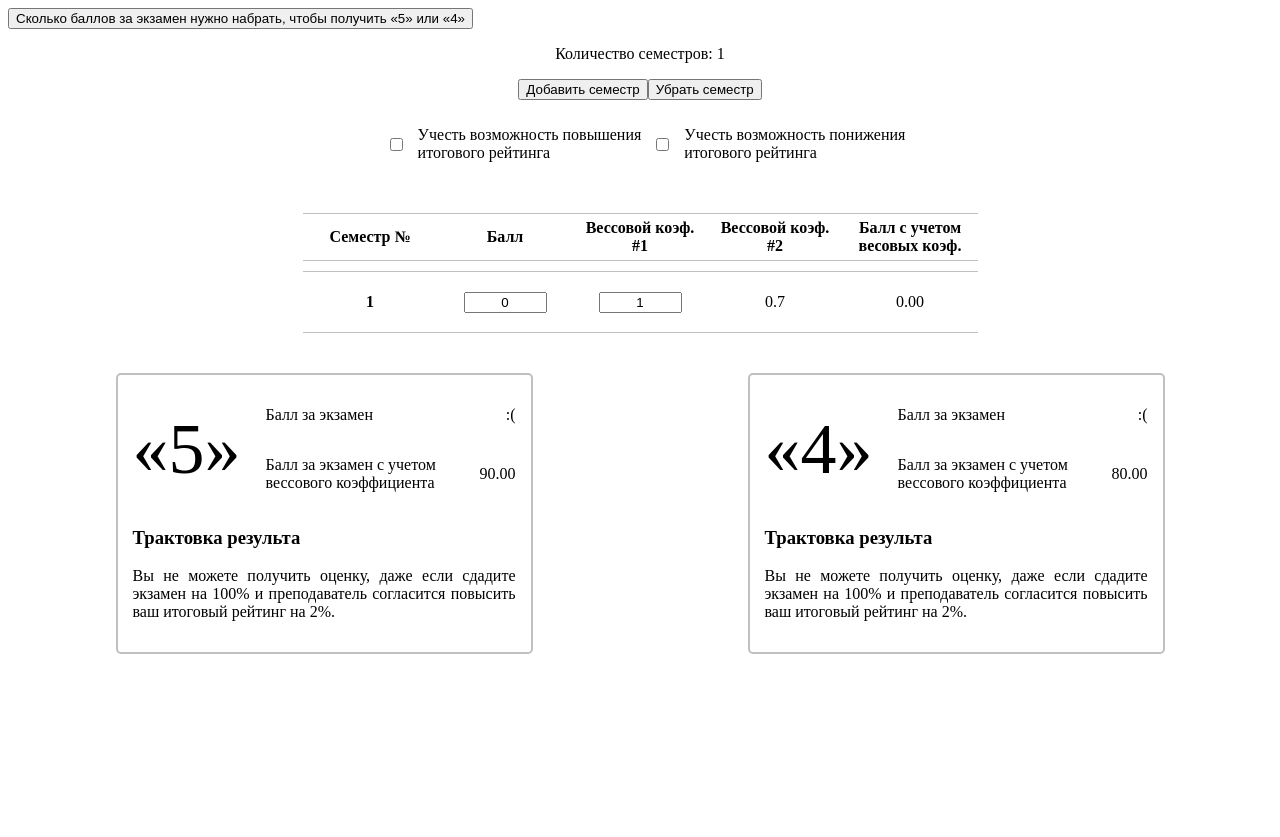
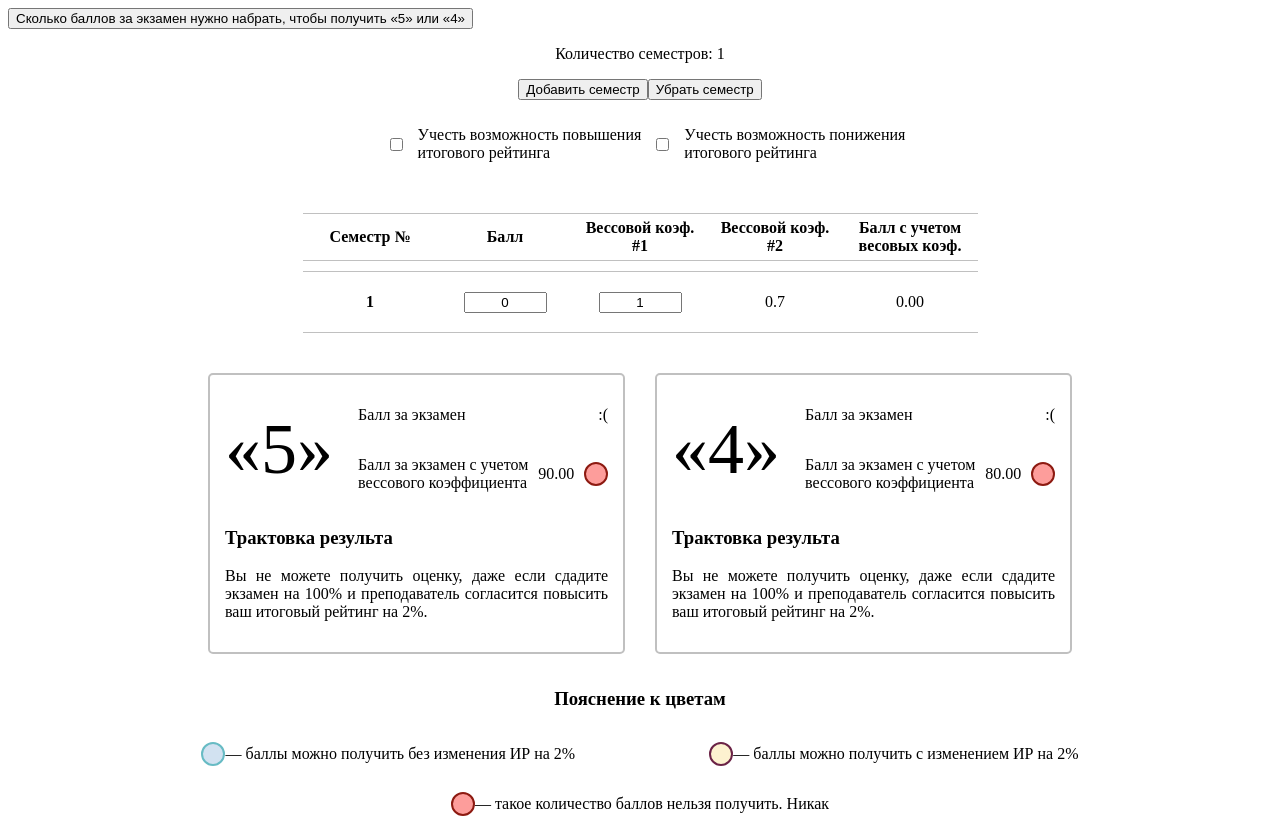
Before and after one commit to slavaklevleev/rsmu-rating, a React (Create React App) app: page / in a window 1280 px wide. Both pictures are taken after a click on the button 240 px from the left and 18 px from the top of the page. Before the commit the page ends 800 px from the top, so only its background shows below. Built offline with nearby package versions, Linux system fonts and the light colour scheme.

Commit message:
Add indicator for score with coeff

```diff
--- a/src/components/TermGradeCalc/Calculator.js
+++ b/src/components/TermGradeCalc/Calculator.js
@@ -2,19 +2,42 @@ import React from "react";
 import CalculatorForm from "./CalculatorForm";
 import Result from "./Result";
 import Table from "./Table";
+import Indicator from "./Indicator";
 
 //--------------------------------TO-DO--------------------------------
 // --- Предупреддение о том, что сумма коэфф > 1
 // --- Предупреждение о том, что количество семместров макс или мин
-// --- Изменение цветов
-// --- Стили
 //---------------------------------------------------------------------
 
 const RESULT_STYLE = {
   display: "flex",
   flexDirection: "row",
+  justifyContent: "center",
+  flexWrap: "wrap",
+};
+
+const COLOR_EXPLAIN = {
+  display: "flex",
+  margin: "0px 10px",
+  flexDirection: "row",
+  alignItems: "center",
+  width: "max-content",
+};
+
+const COLOR_EXPLAIN_BLOCK = {
+  display: "flex",
+  flexDirection: "column",
+  alignItems: "center",
+  margin: "auto",
+};
+
+const COLOR_EXPLAIN_INNER_BLOCK = {
+  width: "80%",
+  display: "flex",
+  flexDirection: "row",
+  flexWrap: "wrap",
   justifyContent: "space-around",
-  flexWrap: "wrap",
+  margin: "auto",
 };
 
 class Calculator extends React.Component {
@@ -267,6 +290,24 @@ class Calculator extends React.Component {
             ).toFixed(2)}
           />
         </div>
+
+        <div style={COLOR_EXPLAIN_BLOCK}>
+          <h3>Пояснение к цветам</h3>
+          <div style={COLOR_EXPLAIN_INNER_BLOCK}>
+            <div style={COLOR_EXPLAIN}>
+              <Indicator score={25} />
+              <p>— баллы можно получить без изменения ИР на 2%</p>
+            </div>
+            <div style={COLOR_EXPLAIN}>
+              <Indicator score={20} />
+              <p>— баллы можно получить с изменением ИР на 2%</p>
+            </div>
+            <div style={COLOR_EXPLAIN}>
+              <Indicator score={18} />
+              <p>— такое количество баллов нельзя получить. Никак</p>
+            </div>
+          </div>
+        </div>
       </div>
     );
   }
--- /dev/null
+++ b/src/components/TermGradeCalc/Indicator.js
@@ -0,0 +1,31 @@
+import React from "react";
+
+const Indicator = ({score}) => {
+    let color;
+    let borderColor;
+    if (score < 19 || score > 32) {
+        color = "rgb(253, 157, 155)";
+        borderColor = "rgb(141, 26, 17)";
+    } else if (score < 21 || score > 30) {
+        color = "rgb(253, 242, 208)";
+        borderColor = "rgb(107, 35, 70)";
+    } else {
+        color = "rgb(210, 226, 241)";
+        borderColor = "rgb(103, 187, 196)";
+    }
+
+    const INDICATOR = {
+        width: "20px",
+        height: "20px",
+        borderRadius: "50%",
+        border: "2px solid",
+        borderColor: borderColor,
+        background: color,
+      }
+
+    return (
+        <div style={INDICATOR}></div>
+    );
+}
+
+export default Indicator;
--- a/src/components/TermGradeCalc/Result.js
+++ b/src/components/TermGradeCalc/Result.js
@@ -1,5 +1,6 @@
 import React from "react";
 import ResultInterpretetion from "./ResultInterpretetion";
+import Indicator from "./Indicator"
 
 const BLOCK_STYLE = {
   border: "2px solid silver",
@@ -46,6 +47,7 @@ const Result = ({ mark, score, scoreWithCoeff }) => (
             Балл за экзамен c учетом <br /> вессового коэффициента
           </p>
           <p>{scoreWithCoeff}</p>
+          <Indicator score = {scoreWithCoeff} />
         </div>
       </div>
     </div>
```
